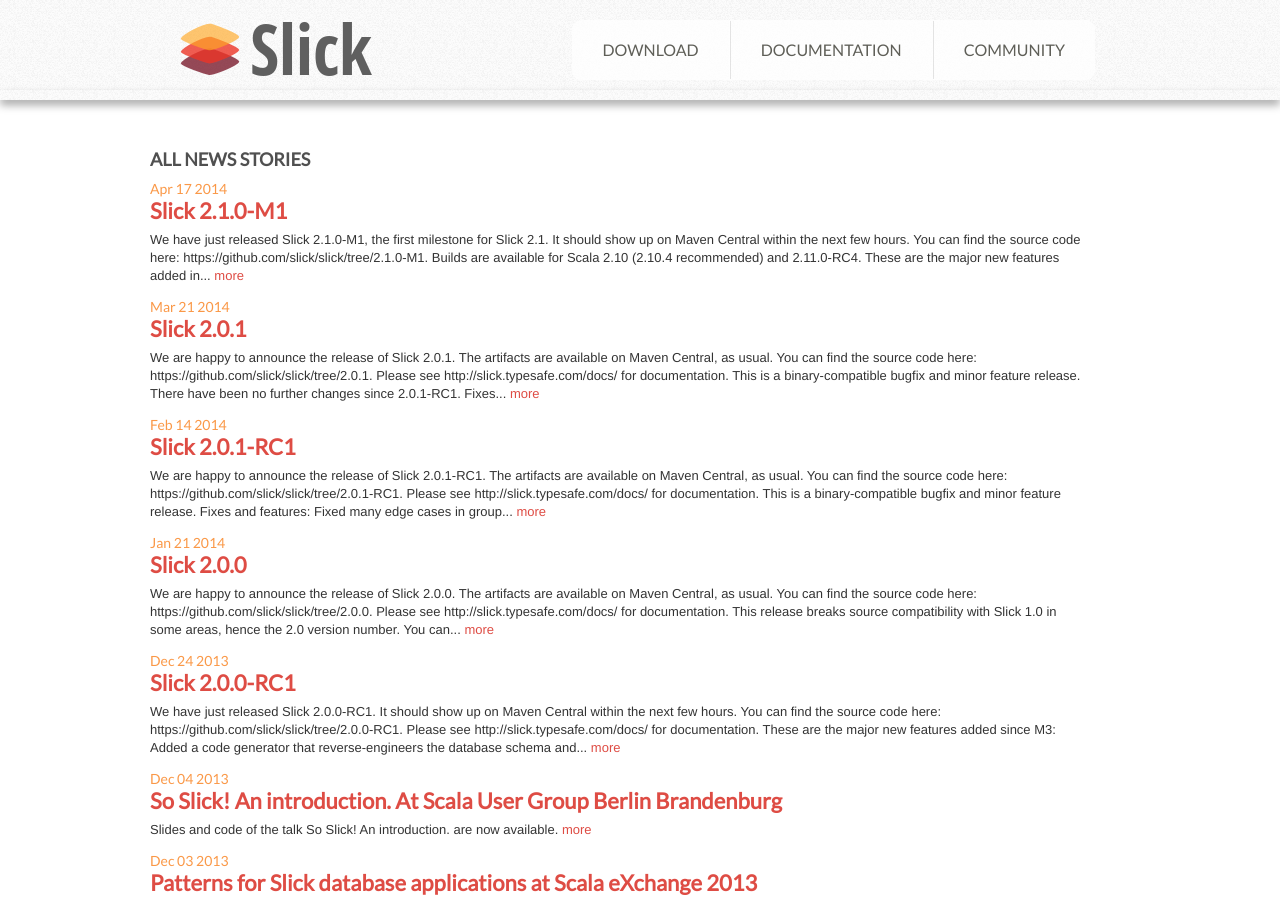
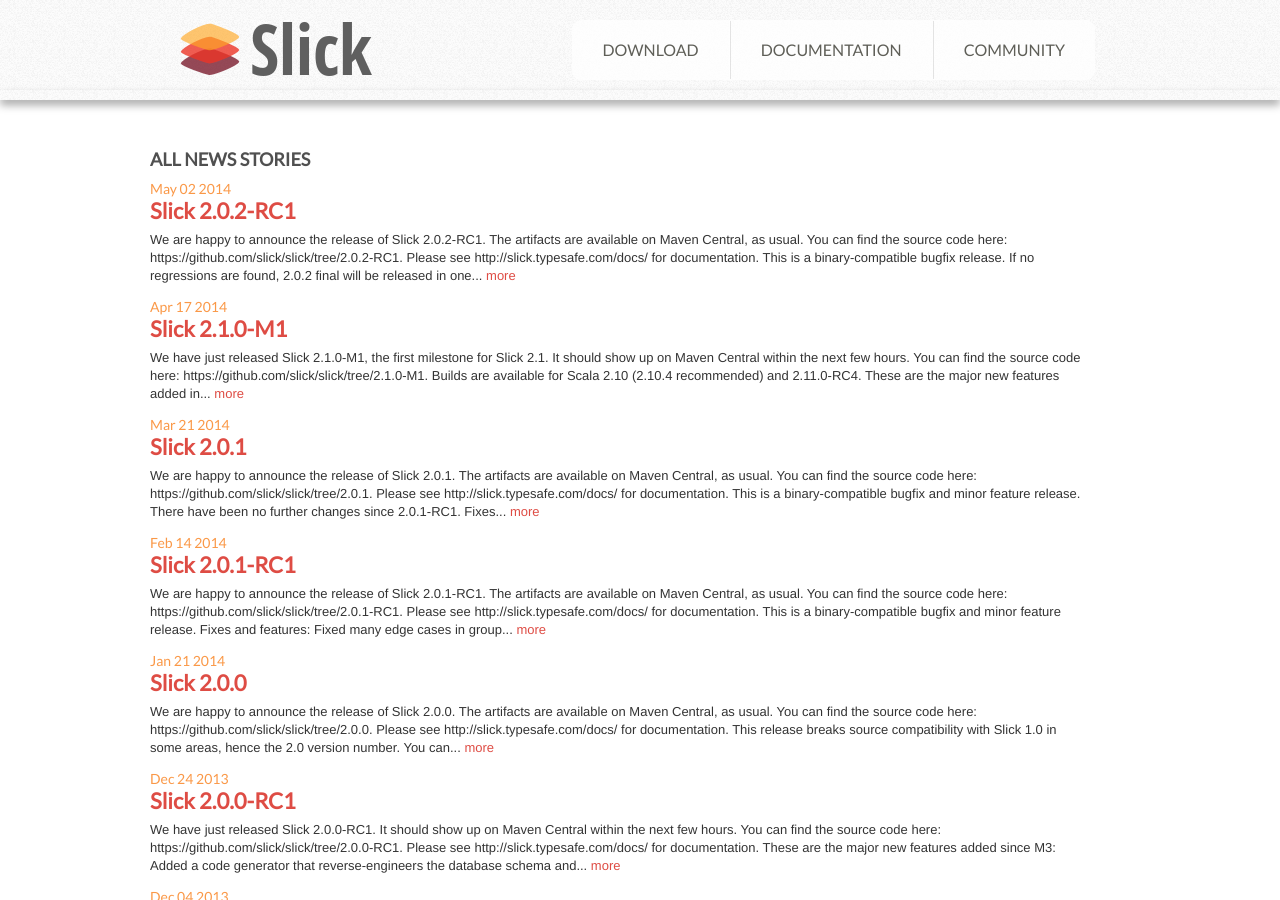
Before and after one commit to slick/slick.github.com, a Jekyll site: the page built from news/all-news.md, in a window 1280 px wide and 900 px high. Built offline with Jekyll 4.4.1, drawn with Linux system fonts in a browser that asks for light colours.

Commit message:
Add 2.0.2-RC1 announcement

```diff
--- a/docs/index.md
+++ b/docs/index.md
@@ -17,10 +17,13 @@
 
 #### Latest Release Candidate
 
+* [Slick 2.0.2-RC1 Documentation](/doc/2.0.2-RC1/)
+* [Slick 2.0.2-RC1 Scaladoc](/doc/2.0.2-RC1/api/)
+
+#### Older Versions
+
 * [Slick 2.0.1-RC1 Documentation](/doc/2.0.1-RC1/)
 * [Slick 2.0.1-RC1 Scaladoc](/doc/2.0.1-RC1/api/)
-
-#### Older Versions
 
 * [Slick 2.0.0 Documentation](/doc/2.0.0/)
 * [Slick 2.0.0 Scaladoc](/doc/2.0.0/api/)
--- /dev/null
+++ b/news/_posts/2014-05-02-slick-2.0.2-RC1-released.md
@@ -0,0 +1,29 @@
+---
+layout: news
+title: Slick 2.0.2-RC1
+author: Jan Christopher Vogt
+---
+We are happy to announce the release of Slick 2.0.2-RC1. The artifacts are available on Maven Central, as usual. You can find the source code here: <https://github.com/slick/slick/tree/2.0.2-RC1>. Please see <http://slick.typesafe.com/docs/> for documentation.
+
+This is a binary-compatible bugfix release. If no regressions are found, 2.0.2 final will be released in one week.
+
+The [Slick Extensions](http://slick.typesafe.com/doc/2.0.2-RC1/extensions.html) package with closed-source drivers for Oracle, DB/2 and SQL Server has been published to the Typesafe repository. The [Slick Examples](https://github.com/slick/slick-examples), [Slick Testkit Example](https://github.com/slick/slick-testkit-example), [Slick Codegen Example](https://github.com/slick/slick-codegen-example), [Slick Customized Codegen Example](https://github.com/slick/slick-codegen-customization-example) projects on github have been updated as well.
+
+##### Here is a complete list of changes since Slick 2.0.1:
+
+* [``5765ba6``](https://github.com/slick/slick/commit/5765ba6a29b31d0f199504b9892acbe0fc06f125) Release 2.0.2-RC1
+* [``5e31509``](https://github.com/slick/slick/commit/5e315092bccfe95e6fd19b236de021f263c8d691) Provide Executable instances for TableQuery and BaseJoinQuery.
+* [``4d11c5c``](https://github.com/slick/slick/commit/4d11c5cbcd37fc34e8f03f3b5ea158a155dc7520) Restore binary compatibility with Slick 2.0.0
+* [``55c2a01``](https://github.com/slick/slick/commit/55c2a01b13827c60c978b1772cf0245ac2e9d358) Fix assertion error for multiple nameless fks or indices
+* [``b2a6dc1``](https://github.com/slick/slick/commit/b2a6dc1e390589de2966230875fd5104108bf94d) Add docs for MappedColumnType import and hand-written case class companions.
+* [``3a7f53c``](https://github.com/slick/slick/commit/3a7f53ce70fdb7da38be13a469b9851e5c1a32fd) Prevent "no-symbol does not have an owner" when using MappedTo.
+* [``3f752ae``](https://github.com/slick/slick/commit/3f752ae174b1c75b0246d16f99bf6db5e1dbad25) Backport of #735: Fix identity groupBy with type mappings.
+* [``82316d1``](https://github.com/slick/slick/commit/82316d16cafa52829cb8144a69d715e8ed2f4a33) Fix codegen autoinc last as option for HLists (issue #704)
+* [``b86cd4b``](https://github.com/slick/slick/commit/b86cd4bf5ae8ec57527f5bc65cac3dd47b07e3c1) Fix name collision with columns named 'tag' in codegen
+* [``f1c3737``](https://github.com/slick/slick/commit/f1c37371c9fe467bb76ababfd96ff431d850908b) Fix Scaladoc links
+* [``754660c``](https://github.com/slick/slick/commit/754660cedbd052ec7abc77d8c224430012394983) Add test for broken mapping to Char
+* [``e2ab531``](https://github.com/slick/slick/commit/e2ab531d257a17932c6fa75021739945fcdc8947) Fixed issue #698 (MappedColumnType broken for Char)
+* [``77a19aa``](https://github.com/slick/slick/commit/77a19aad284051b3457b6dae9f1c9374f4bdc980) Fixed issue #554 (ZIP joins)
+* [``c78ed2f``](https://github.com/slick/slick/commit/c78ed2f72d1b3bd767f6fdc381e98083149725b3) Emulate empty join conditions where needed.
+* [``7ae79d6``](https://github.com/slick/slick/commit/7ae79d61bea2da6894a4ec8a857981d61584969e) Add JDBC interop docs
+* [``3555385``](https://github.com/slick/slick/commit/3555385edfba4182dd8b85fd1a6dfe098c2e267b) Add documentation for `into` method
```
